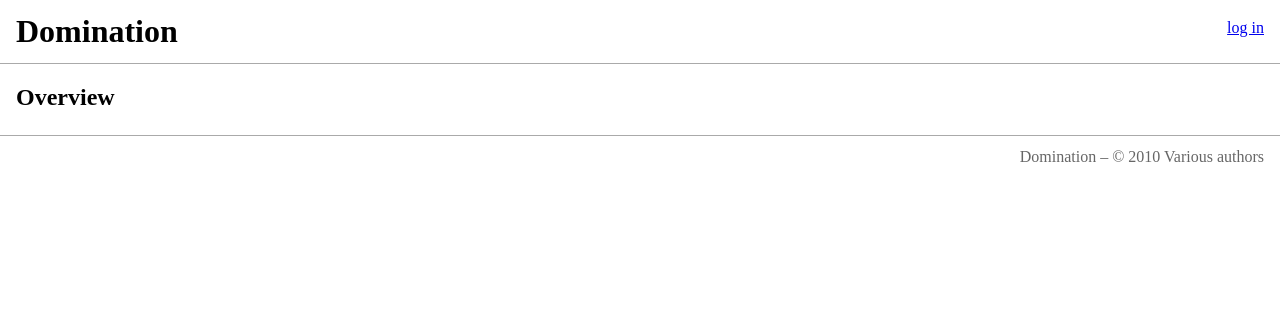
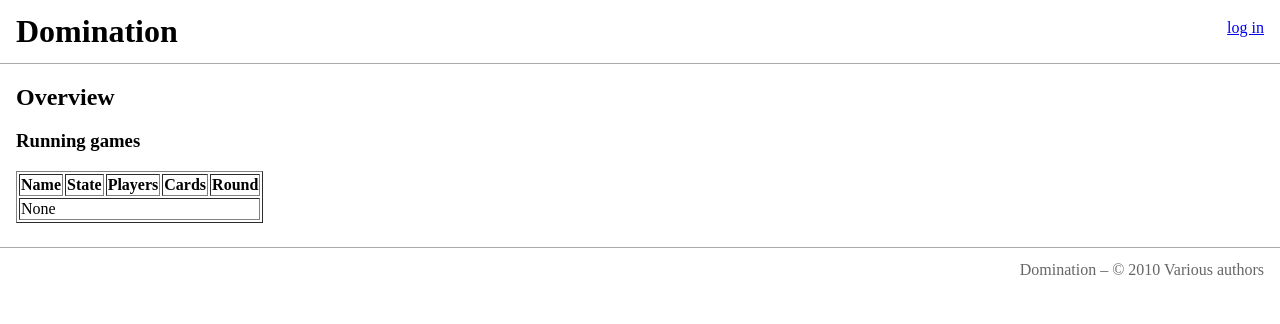
Before and after one commit to xoraxax/domination, a Flask app: template domination/templates/index.html in a window 1280 px wide. Shown: the top 324 px of the page. Run offline with Flask 2, Linux system fonts and the light colour scheme; the template is opened without the code that fills it, so the values that code supplies are empty; parts of the project's set-up code (start-up, migrations or seed data) failed here and were passed over; some libraries are stand-ins or nearby versions.

Commit message:
Better index page, fix card count bug. Fixes #22.

```diff
--- a/domination/gameengine.py
+++ b/domination/gameengine.py
@@ -190,9 +190,10 @@ class InfoRequest(Request):
         self.cards = cards
 
 
-FRESH = "fresh"
-RUNNING = "running"
-ENDED = "ended"
+FRESH = "Fresh"
+RUNNING = "Running"
+ENDED = "Ended"
+STATES = [FRESH, RUNNING, ENDED]
 
 class GameRunner(Thread):
     def __init__(self, game, owner, seqno=0, waiting_for=None, state=FRESH):
@@ -334,7 +335,6 @@ class Game(object):
     def play_round(self):
         for player in self.players:
             with player:
-                player.aux_cards = []
                 try:
                     # action
                     while player.remaining_actions and [c for c in player.hand
@@ -385,6 +385,7 @@ class Game(object):
 
                 # cleanup pt. 2
                 player.discard_pile.extend(player.aux_cards)
+                player.aux_cards = []
                 player.discard_pile.extend(player.hand)
                 player.hand = []
                 player.prepare_hand()
@@ -444,6 +445,10 @@ class Game(object):
         finally:
             cv.release()
 
+    @property
+    def player_names(self):
+        return ", ".join(p.name for p in self.players)
+
 from domination.cards import Alchemy
 
 class DominationGame(Game):
@@ -451,6 +456,10 @@ class DominationGame(Game):
     def __init__(self, name, selected_cards):
         Game.__init__(self, name)
         self.selected_cards = selected_cards # cards chosen for the game
+
+    @property
+    def selected_cards_str(self):
+        return ", ".join(c.__name__ for c in self.selected_cards)
 
     def deal_cards(self):
         self.deal_initial_decks()
--- a/domination/main.py
+++ b/domination/main.py
@@ -16,7 +16,7 @@ sys.path.append(root_dir)
 from domination.gameengine import DominationGame, CardTypeRegistry, Player,\
         GameRunner, DebugRequest, SelectDeal, SelectHandCards, SelectCard,\
         YesNoQuestion, Question, MultipleChoice, card_sets, editions, \
-        AIPlayer, Kibitzer
+        AIPlayer, Kibitzer, FRESH, ENDED, RUNNING, STATES
 from domination.tools import _
 from domination.gzip_middleware import GzipMiddleware
 
@@ -119,7 +119,9 @@ def login():
 def index():
     if "username" not in session:
         return redirect(url_for('login'))
-    return render_template('index.html')
+    runners = app.games.values()
+    runners.sort(key=lambda runner: (STATES.index(runner.state), runner.game.name))
+    return render_template('index.html', runners=runners)
 
 @app.route('/logout')
 def logout():
@@ -215,7 +217,7 @@ def game(game_runner):
 
     return render_template("game.html", runner=game_runner, game=game,
             req=req, req_id=hash(req), player=player, req_type=type(req).__name__,
-            seqno=seqno, info_queue=info_queue)
+            seqno=seqno, info_queue=info_queue, FRESH=FRESH, ENDED=ENDED, RUNNING=RUNNING)
 
 @app.route("/game/join/<name>", methods=["POST"])
 @needs_login
--- a/domination/templates/game.html
+++ b/domination/templates/game.html
@@ -34,7 +34,7 @@
         <input type="submit" value="Start">
       </form></li>
     {% endif %}
-    {% if runner.state != "ended" and player == runner.owner %}
+    {% if runner.state != ENDED and player == runner.owner %}
       <li><form action="{{ url_for("cancel_game", name=game.name) }}" method="post">
         <input type="submit" value="Abort game">
       </form></li>
@@ -74,7 +74,7 @@
   {% endif %}
   <div id="infosep"></div>
 
-  {% if runner.state == "ended" %}
+  {% if runner.state == ENDED %}
   <h3>The game has ended. {{ game.end_of_game_reason }}</h3>
     <ul>
     {% for player in game.players %}
@@ -212,7 +212,7 @@
     {% endif %}
   {% endif %}
   {% if player %}
-    {% if not player.deck and not player.hand and runner.state != "ended" %}
+    {% if not player.deck and not player.hand and runner.state != ENDED %}
       {% if game.players | count == 1 %}
         Waiting for further players ...
       {% else %}
--- a/domination/templates/index.html
+++ b/domination/templates/index.html
@@ -2,14 +2,14 @@
 {% block title %}Overview{% endblock %}
 {% block content %}
   <h2>Overview</h2>
-  {% if session.username %}
-    <h3>Running games</h3>
-    <ul>
-      {% for name, _ in app.games | dictsort %}
-      <li>{{ name }} <a href="{{ url_for('game', name=name) }}">View</a></li>
-      {% else %}
-      <li>None</li>
-      {% endfor %}
-    </ul>
-  {% endif %}
+  <h3>Running games</h3>
+  <table border="1">
+  <tr><th>Name</th><th>State</th><th>Players</th><th>Cards</th><th>Round</th></tr>
+    {% for runner in runners %}
+    <tr><td><a href="{{ url_for('game', name=runner.game.name) }}">{{ runner.game.name }}</a></td><td>{{ runner.state }}</td><td>{{ runner.game.player_names }}</td><td>{{ runner.game.selected_cards_str }}
+    </td><td>{{ runner.game.round }}</td></tr>
+    {% else %}
+    <tr><td colspan="5">None</td></tr>
+    {% endfor %}
+  </table>
 {% endblock %}
```
